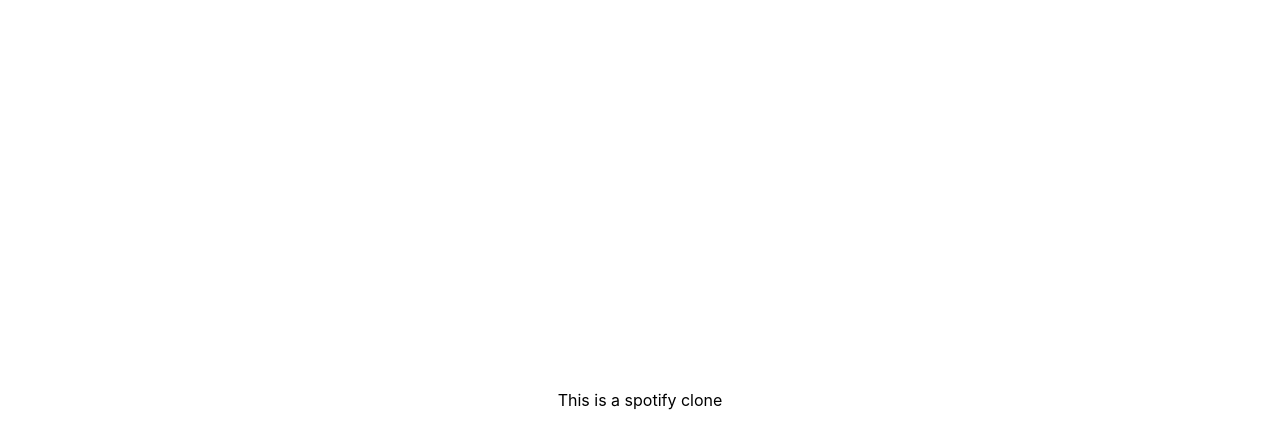
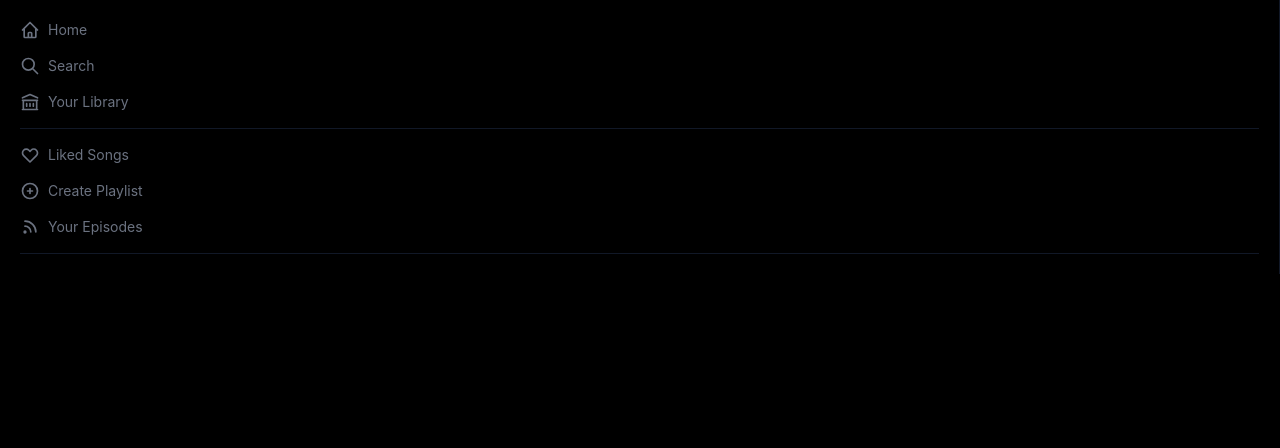
Before and after one commit to 21142/spotify-nextjs, a Next.js app: page / in a window 1280 px wide. Shown: the top 448 px of the page. Built offline with nearby package versions, Linux system fonts and the light colour scheme.

Commit message:
Added sidebar component placeholder

```diff
--- /dev/null
+++ b/components/Sidebar.js
@@ -0,0 +1,50 @@
+import React from "react";
+import {
+  HeartIcon,
+  HomeIcon,
+  LibraryIcon,
+  PlusCircleIcon,
+  RssIcon,
+  SearchIcon,
+} from "@heroicons/react/outline";
+
+function Sidebar() {
+  return (
+    <div className="text-gray-500 p-5 text-sm border-r border-gray-900">
+      <div className="space-y-4">
+        <button className="flex items-center space-x-2 hover:text-white">
+          <HomeIcon className="h-5 w-5" />
+          <p>Home</p>
+        </button>
+        <button className="flex items-center space-x-2 hover:text-white">
+          <SearchIcon className="h-5 w-5" />
+          <p>Search</p>
+        </button>
+        <button className="flex items-center space-x-2 hover:text-white">
+          <LibraryIcon className="h-5 w-5" />
+          <p>Your Library</p>
+        </button>
+        <hr className="border-t-[0.1px] border-gray-900" />
+
+        <button className="flex items-center space-x-2 hover:text-white">
+          <HeartIcon className="h-5 w-5" />
+          <p>Liked Songs</p>
+        </button>
+        <button className="flex items-center space-x-2 hover:text-white">
+          <PlusCircleIcon className="h-5 w-5" />
+          <p>Create Playlist</p>
+        </button>
+        <button className="flex items-center space-x-2 hover:text-white">
+          <RssIcon className="h-5 w-5" />
+          <p>Your Episodes</p>
+        </button>
+        <hr className="border-t-[0.1px] border-gray-900" />
+
+        {/* Playlists */}
+
+      </div>
+    </div>
+  );
+}
+
+export default Sidebar;
--- a/package.json
+++ b/package.json
@@ -9,7 +9,9 @@
     "lint": "next lint"
   },
   "dependencies": {
+    "@heroicons/react": "^1.0.5",
     "next": "12.1.0",
+    "next-auth": "^4.0.0-beta.7",
     "react": "17.0.2",
     "react-dom": "17.0.2"
   },
--- a/pages/index.js
+++ b/pages/index.js
@@ -1,19 +1,18 @@
 import Head from "next/head";
 import Image from "next/image";
+import Sidebar from "../components/Sidebar";
 import styles from "../styles/Home.module.css";
 
 export default function Home() {
   return (
-    <div className="flex min-h-screen flex-col items-center justify-center py-2">
+    <div className="bg-black h-screen overflow-hidden">
       <Head>
-        <title>Create Next App</title>
+        <title>Next Spotify</title>
         {/* <link rel="icon" href="/favicon.ico" /> */}
       </Head>
 
-      <h1>This is a spotify clone</h1>
-
-      <main>
-        {/* Sidebar */}
+      <main className="">
+        <Sidebar />
         {/* Center */}
       </main>
 
```
Also changed, not shown: 2 other files (tests, documents, lock files or other folders).
